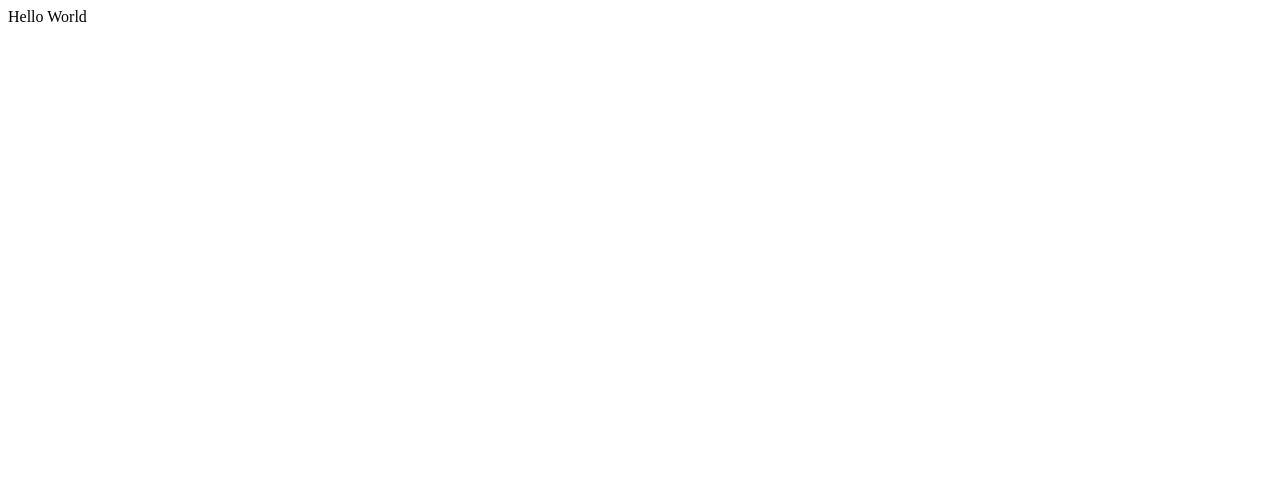
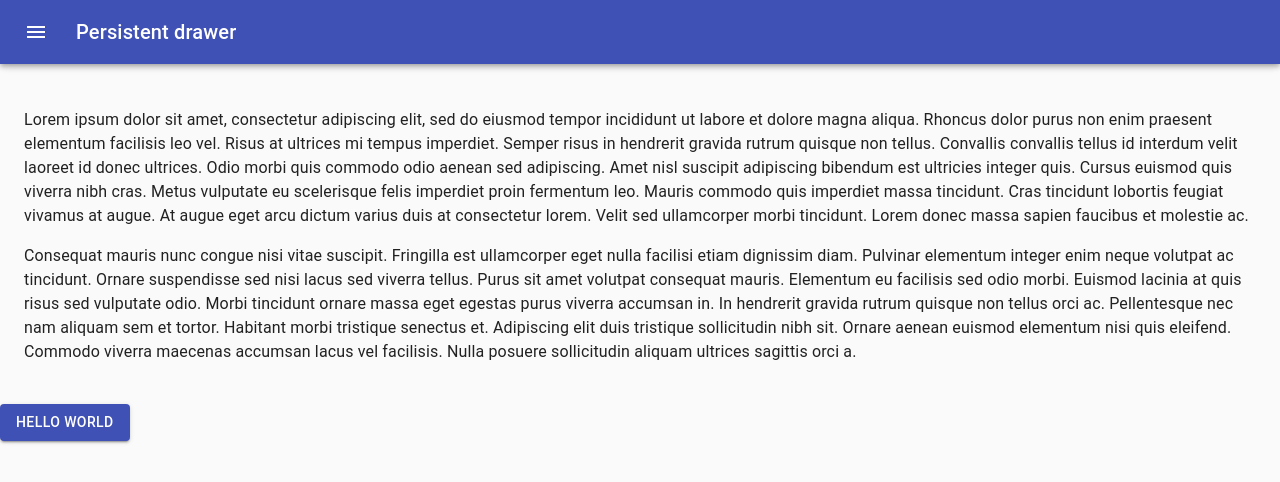
Before and after one commit to viet-vo/Orginization-Proj, a React app: page / in a window 1280 px wide. Shown: the top 482 px of the page. Built offline with nearby package versions, Linux system fonts and the light colour scheme.

Commit message:
Project Initialization seems to be performing well, might move into next stage

```diff
--- /dev/null
+++ b/client/components/Sidebar/Sidebar.js
@@ -0,0 +1,190 @@
+import React from "react";
+import clsx from "clsx";
+import { makeStyles, useTheme } from "@material-ui/core/styles";
+import Drawer from "@material-ui/core/Drawer";
+import CssBaseline from "@material-ui/core/CssBaseline";
+import AppBar from "@material-ui/core/AppBar";
+import Toolbar from "@material-ui/core/Toolbar";
+import List from "@material-ui/core/List";
+import Typography from "@material-ui/core/Typography";
+import Divider from "@material-ui/core/Divider";
+import IconButton from "@material-ui/core/IconButton";
+import MenuIcon from "@material-ui/icons/Menu";
+import ChevronLeftIcon from "@material-ui/icons/ChevronLeft";
+import ChevronRightIcon from "@material-ui/icons/ChevronRight";
+import ListItem from "@material-ui/core/ListItem";
+import ListItemIcon from "@material-ui/core/ListItemIcon";
+import ListItemText from "@material-ui/core/ListItemText";
+import Description from "@material-ui/icons/Description";
+
+const drawerWidth = 240;
+
+const useStyles = makeStyles(theme => ({
+  root: {
+    display: "flex"
+  },
+  appBar: {
+    transition: theme.transitions.create(["margin", "width"], {
+      easing: theme.transitions.easing.sharp,
+      duration: theme.transitions.duration.leavingScreen
+    })
+  },
+  appBarShift: {
+    width: `calc(100% - ${drawerWidth}px)`,
+    marginLeft: drawerWidth,
+    transition: theme.transitions.create(["margin", "width"], {
+      easing: theme.transitions.easing.easeOut,
+      duration: theme.transitions.duration.enteringScreen
+    })
+  },
+  menuButton: {
+    marginRight: theme.spacing(2)
+  },
+  hide: {
+    display: "none"
+  },
+  drawer: {
+    width: drawerWidth,
+    flexShrink: 0
+  },
+  drawerPaper: {
+    width: drawerWidth
+  },
+  drawerHeader: {
+    display: "flex",
+    alignItems: "center",
+    padding: theme.spacing(0, 1),
+    ...theme.mixins.toolbar,
+    justifyContent: "flex-end"
+  },
+  content: {
+    flexGrow: 1,
+    padding: theme.spacing(3),
+    transition: theme.transitions.create("margin", {
+      easing: theme.transitions.easing.sharp,
+      duration: theme.transitions.duration.leavingScreen
+    }),
+    marginLeft: -drawerWidth
+  },
+  contentShift: {
+    transition: theme.transitions.create("margin", {
+      easing: theme.transitions.easing.easeOut,
+      duration: theme.transitions.duration.enteringScreen
+    }),
+    marginLeft: 0
+  }
+}));
+
+export default function Sidebar() {
+  const classes = useStyles();
+  const theme = useTheme();
+  const [open, setOpen] = React.useState(false);
+
+  const handleDrawerOpen = () => {
+    setOpen(true);
+  };
+
+  const handleDrawerClose = () => {
+    setOpen(false);
+  };
+
+  return (
+    <div className={classes.root}>
+      <CssBaseline />
+      <AppBar
+        position="fixed"
+        className={clsx(classes.appBar, {
+          [classes.appBarShift]: open
+        })}
+      >
+        <Toolbar>
+          <IconButton
+            color="inherit"
+            aria-label="open drawer"
+            onClick={handleDrawerOpen}
+            edge="start"
+            className={clsx(classes.menuButton, open && classes.hide)}
+          >
+            <MenuIcon />
+          </IconButton>
+          <Typography variant="h6" noWrap>
+            Persistent drawer
+          </Typography>
+        </Toolbar>
+      </AppBar>
+      <Drawer
+        className={classes.drawer}
+        variant="persistent"
+        anchor="left"
+        open={open}
+        classes={{
+          paper: classes.drawerPaper
+        }}
+      >
+        <div className={classes.drawerHeader}>
+          <IconButton onClick={handleDrawerClose}>
+            {theme.direction === "ltr" ? (
+              <ChevronLeftIcon />
+            ) : (
+              <ChevronRightIcon />
+            )}
+          </IconButton>
+        </div>
+        <Divider />
+        {/* !!!!!!!!!!!!!!!!!!!!!!!!!!!!!!!!!!!!!!!!!!!!!!!!!!!!!!!!!!!!!!!! */}
+        {/* This list should have hooks that handle main section state       */}
+        {/* !!!!!!!!!!!!!!!!!!!!!!!!!!!!!!!!!!!!!!!!!!!!!!!!!!!!!!!!!!!!!!!! */}
+        <List>
+          {["Page1", "Page2", "Page3", "Page4"].map((text, index) => (
+            <ListItem button key={text}>
+              <ListItemIcon>
+                <Description />
+              </ListItemIcon>
+              <ListItemText primary={text} />
+            </ListItem>
+          ))}
+        </List>
+      </Drawer>
+      {/* !!!!!!!!!!!!!!!!!!!!!!!!!!!!!!!!!!!!!!!!!!!!!!!!!!!!!!!!!!!!!!!! */}
+      {/* This section needs to be refactored to render through MainPage   */}
+      {/* ALTHOUGH... this nav section can also be refactored to MainPage  */}
+      {/* !!!!!!!!!!!!!!!!!!!!!!!!!!!!!!!!!!!!!!!!!!!!!!!!!!!!!!!!!!!!!!!! */}
+      <main
+        className={clsx(classes.content, {
+          [classes.contentShift]: open
+        })}
+      >
+        <div className={classes.drawerHeader} />
+        <Typography paragraph>
+          Lorem ipsum dolor sit amet, consectetur adipiscing elit, sed do
+          eiusmod tempor incididunt ut labore et dolore magna aliqua. Rhoncus
+          dolor purus non enim praesent elementum facilisis leo vel. Risus at
+          ultrices mi tempus imperdiet. Semper risus in hendrerit gravida rutrum
+          quisque non tellus. Convallis convallis tellus id interdum velit
+          laoreet id donec ultrices. Odio morbi quis commodo odio aenean sed
+          adipiscing. Amet nisl suscipit adipiscing bibendum est ultricies
+          integer quis. Cursus euismod quis viverra nibh cras. Metus vulputate
+          eu scelerisque felis imperdiet proin fermentum leo. Mauris commodo
+          quis imperdiet massa tincidunt. Cras tincidunt lobortis feugiat
+          vivamus at augue. At augue eget arcu dictum varius duis at consectetur
+          lorem. Velit sed ullamcorper morbi tincidunt. Lorem donec massa sapien
+          faucibus et molestie ac.
+        </Typography>
+        <Typography paragraph>
+          Consequat mauris nunc congue nisi vitae suscipit. Fringilla est
+          ullamcorper eget nulla facilisi etiam dignissim diam. Pulvinar
+          elementum integer enim neque volutpat ac tincidunt. Ornare suspendisse
+          sed nisi lacus sed viverra tellus. Purus sit amet volutpat consequat
+          mauris. Elementum eu facilisis sed odio morbi. Euismod lacinia at quis
+          risus sed vulputate odio. Morbi tincidunt ornare massa eget egestas
+          purus viverra accumsan in. In hendrerit gravida rutrum quisque non
+          tellus orci ac. Pellentesque nec nam aliquam sem et tortor. Habitant
+          morbi tristique senectus et. Adipiscing elit duis tristique
+          sollicitudin nibh sit. Ornare aenean euismod elementum nisi quis
+          eleifend. Commodo viverra maecenas accumsan lacus vel facilisis. Nulla
+          posuere sollicitudin aliquam ultrices sagittis orci a.
+        </Typography>
+      </main>
+    </div>
+  );
+}
--- /dev/null
+++ b/client/components/Sidebar/index.js
@@ -0,0 +1 @@
+export { default } from "./Sidebar";
--- a/client/components/pages/MainPage.js
+++ b/client/components/pages/MainPage.js
@@ -0,0 +1,14 @@
+import React from "react";
+import { Button } from "@material-ui/core";
+import Sidebar from "../Sidebar"
+
+export default function MainPage() {
+  return (
+    <div>
+      <Sidebar />
+      <Button variant="contained" color="primary">
+        Hello World
+      </Button>
+    </div>
+  );
+}
--- a/client/components/pages/index.js
+++ b/client/components/pages/index.js
@@ -1 +1 @@
-export { default } from './MainPagem';
+export { default } from './MainPage';
--- a/client/index.js
+++ b/client/index.js
@@ -1,11 +1,15 @@
 import React from 'react';
 import ReactDOM from 'react-dom';
 import './index.css';
+import MainPage from './components/pages/MainPage';
 
 class App extends React.Component{
     render(){
         return(
-            <div>Hello World</div>
+            <div>
+                Hello World
+                <MainPage/>
+                </div>
         )
     }
 }
--- a/package.json
+++ b/package.json
@@ -2,8 +2,8 @@
   "name": "Orginization-Proj",
   "version": "1.0.0",
   "main": "index.js",
-  "babel":{
-    "presets" : [
+  "babel": {
+    "presets": [
       "@babel/preset-env",
       "@babel/preset-react"
     ]
@@ -12,6 +12,8 @@
   "author": "Viet Vo <viet.allen.qvo@gmail.com>",
   "license": "MIT",
   "dependencies": {
+    "@material-ui/core": "^4.8.2",
+    "@material-ui/icons": "^4.5.1",
     "react": "^16.8.6",
     "react-dom": "^16.8.6"
   },
```
Also changed, not shown: 1 other file (tests, documents, lock files or other folders).
